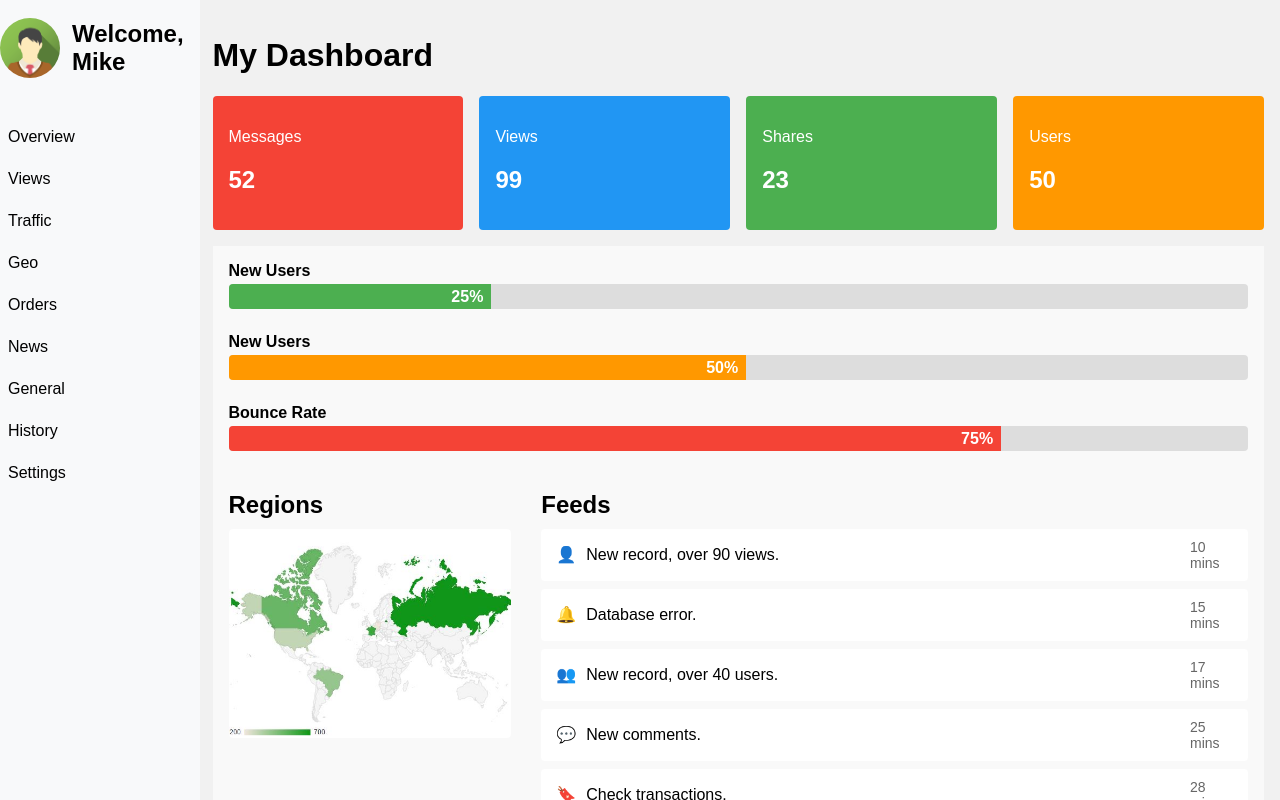
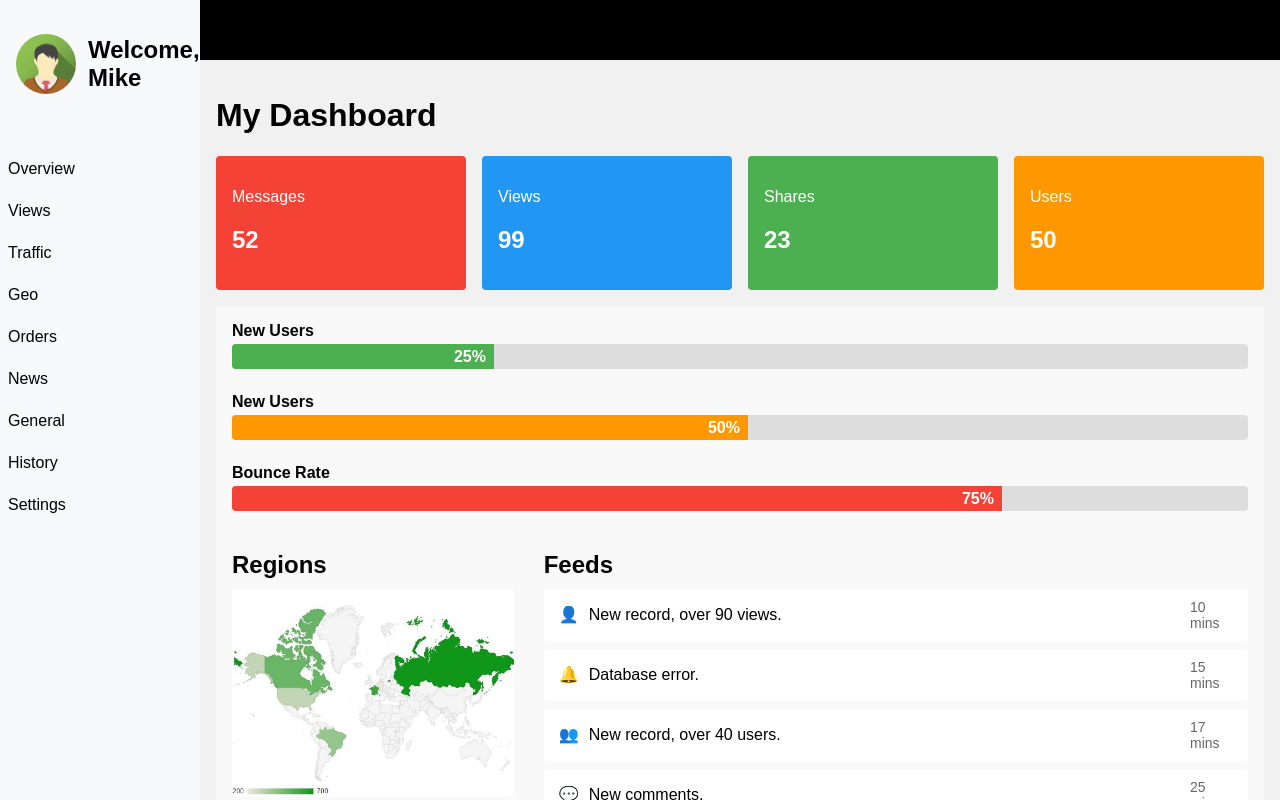
Before and after one commit to Jaeho777/clone-code, a React (Create React App) app: page / in a window 1280 px wide. Shown: the top 800 px of the page. Built offline with nearby package versions, Linux system fonts and the light colour scheme.

Commit message:
최종 미디어쿼리 수정

```diff
--- a/src/App.css
+++ b/src/App.css
@@ -1,37 +1,37 @@
 .app-container {
-  display: flex;
+  position: relative;
   height: 100%;
-  margin: 0;
   font-family: Arial, sans-serif;
   overflow: hidden;
 }
 .main-content {
-  margin-left: 120px;
-  width:100%;
-  display: flex;
-  flex-direction: column;
+  margin-top: 60px;
+  margin-left: 200px;
+  height: auto;
+  overflow-y: auto;
   background-color: #f1f1f1;
 }
-@media (max-width: 1200px) {
+
+
+
+@media (max-width: 1024px) {
   .app-container {
     height: 100%;
   }
 }
-
-@media (max-width: 768px) {
+@media (max-width: 1024px) {
   .app-container {
     flex-direction: column;
   }
 }
-
-@media (max-width: 992px) {
+@media (max-width: 1024px) {
   .app-container {
     flex-direction: column;
   }
 }
-@media (max-width: 992px) {
+@media (max-width: 1024px) {
   .main-content {
     padding: 10px;
-    margin-left: 0px;
+    margin-left: 0;
   }
 }
--- a/src/App.js
+++ b/src/App.js
@@ -1,23 +1,19 @@
-import React from 'react';
-import Sidebar from './components/Sidebar';
-import Header from './components/Header';
-import Dashboard from './components/Dashboard';
-import './App.css';
+import React from 'react'
+import Sidebar from './components/Sidebar'
+import Header from './components/Header'
+import Dashboard from './components/Dashboard'
+import './App.css'
 
 function App() {
   return (
-
     <div className="app-container">
+      <Sidebar />
       <Header />
-      <Sidebar />
-
-
       <div className="main-content">
-
         <Dashboard />
       </div>
     </div>
-  );
+  )
 }
 
 export default App;
--- a/src/components/Dashboard.css
+++ b/src/components/Dashboard.css
@@ -25,12 +25,12 @@
 .orange {
   background-color: #ff9800;
 }
-  @media (max-width: 1200px) {
+@media (max-width: 1024px) {
   .stats-cards {
     gap: 12px;
   }
 }
-  @media (max-width: 992px) {
+@media (max-width: 768px) {
   .stats-cards {
     flex-direction: column;
   }
--- a/src/components/Header.css
+++ b/src/components/Header.css
@@ -1,32 +1,22 @@
 .header-bar {
+  position: fixed;
+  width: 100%;
+  height: 60px;
   display: flex;
-    flex-direction: row-reverse;
   justify-content: space-between;
   align-items: center;
   background-color: #000;
   color: #fff;
-    padding: 8px 16px;
+  padding: 0 16px;
+  z-index: 10;
 }
 .logo {
   font-size: 20px;
 }
 
-  @media (max-width: 1200px) {
-    .logo {
-      font-size: 20px;
-    }
-  }
-  @media (max-width: 992px) {
+@media (max-width: 1024px) {
   .header-bar {
     flex-direction: column;
     align-items: flex-start;
   }
-    .header-right {
-      margin-top: 8px;
 }
-  }
-  @media (max-width: 768px) {
-    .header-right .icon {
-      margin-left: 8px;
-    }
-  }
--- a/src/components/Overview.js
+++ b/src/components/Overview.js
@@ -1,71 +1,55 @@
-import React from "react";
-import "./Overview.css";
+import React from "react"
+import "./Overview.css"
 
 function Overview() {
   const recentUsers = [
     { id: 1, name: "Mike", avatar: "/components/w3school/avatar2.png" },
     { id: 2, name: "Jill", avatar: "/components/w3school/avatar5.png" },
-    { id: 3, name: "Jane", avatar: "/components/w3school/avatar6.png" },
-  ];
-
+    { id: 3, name: "Jane", avatar: "/components/w3school/avatar6.png" }
+  ]
   const recentComments = [
     {
       id: 1,
       name: "John",
       date: "Sep 29, 2014, 9:12 PM",
       avatar: "/components/w3school/avatar3.png",
-      text: "Keep up the GREAT work! I am cheering for you!! Lorem ipsum dolor sit amet...",
+      text: "Keep up the GREAT work! I am cheering for you!! Lorem ipsum dolor sit amet..."
     },
     {
       id: 2,
       name: "Bo",
       date: "Sep 28, 2014, 10:15 PM",
       avatar: "/components/w3school/avatar1.png",
-      text: "Sed do eiusmod tempor incididunt ut labore et dolore magna aliqua...",
-    },
-  ];
-
+      text: "Sed do eiusmod tempor incididunt ut labore et dolore magna aliqua..."
+    }
+  ]
   return (
     <div className="overview-container">
       <div className="bars-section">
-      <div className="bar-block">
+        <div className="bar-block">
           <label>New Users</label>
           <div className="bar green">
-            <div className="bar-fill" style={{ width: "25%" }}>
-              25%
-            </div>
+            <div className="bar-fill" style={{ width: "25%" }}>25%</div>
           </div>
         </div>
-
         <div className="bar-block">
           <label>New Users</label>
           <div className="bar orange">
-            <div className="bar-fill" style={{ width: "50%" }}>
-              50%
-            </div>
+            <div className="bar-fill" style={{ width: "50%" }}>50%</div>
           </div>
         </div>
         <div className="bar-block">
           <label>Bounce Rate</label>
           <div className="bar red">
-            <div className="bar-fill" style={{ width: "75%" }}>
-              75%
-            </div>
+            <div className="bar-fill" style={{ width: "75%" }}>75%</div>
           </div>
         </div>
       </div>
-
       <div className="dashboard-main">
-      <div className="dashboard-regions">
+        <div className="dashboard-regions">
           <h2>Regions</h2>
-          <img
-            src="/components/w3school/region.jpg"
-            alt="Map"
-            className="regions-map"
-          />
+          <img src="/components/w3school/region.jpg" alt="Map" className="regions-map" />
         </div>
-
-
         <div className="dashboard-feeds">
           <h2>Feeds</h2>
           <div className="feed-item">
@@ -73,45 +57,38 @@ function Overview() {
             <div className="feed-text">New record, over 90 views.</div>
             <div className="feed-time">10 mins</div>
           </div>
-
           <div className="feed-item">
             <span className="feed-icon">🔔</span>
             <div className="feed-text">Database error.</div>
             <div className="feed-time">15 mins</div>
           </div>
-
           <div className="feed-item">
             <span className="feed-icon">👥</span>
             <div className="feed-text">New record, over 40 users.</div>
             <div className="feed-time">17 mins</div>
           </div>
-
           <div className="feed-item">
             <span className="feed-icon">💬</span>
             <div className="feed-text">New comments.</div>
             <div className="feed-time">25 mins</div>
           </div>
-
           <div className="feed-item">
             <span className="feed-icon">🔖</span>
             <div className="feed-text">Check transactions.</div>
             <div className="feed-time">28 mins</div>
           </div>
-
           <div className="feed-item">
             <span className="feed-icon">💻</span>
             <div className="feed-text">CPU overload.</div>
             <div className="feed-time">35 mins</div>
           </div>
-
           <div className="feed-item">
             <span className="feed-icon">🔗</span>
             <div className="feed-text">New shares.</div>
             <div className="feed-time">39 mins</div>
           </div>
         </div>
-        </div>
-
+      </div>
       <div className="bottom-section">
         <div className="countries-panel">
           <h3>Countries</h3>
@@ -151,27 +128,21 @@ function Overview() {
           </table>
           <button className="more-btn">More Countries ➔</button>
         </div>
-
         <div className="recent-users-section">
           <h3>Recent Users</h3>
           <div className="recent-users-card">
-            {recentUsers.map((user) => (
+            {recentUsers.map(user => (
               <div className="recent-user-item" key={user.id}>
-                <img
-                  src={user.avatar}
-                  alt={user.name}
-                  className="recent-user-avatar"
-                />
+                <img src={user.avatar} alt={user.name} className="recent-user-avatar" />
                 <span className="recent-user-name">{user.name}</span>
               </div>
             ))}
           </div>
         </div>
       </div>
-
       <div className="recent-comments-section">
         <h3>Recent Comments</h3>
-        {recentComments.map((comment) => (
+        {recentComments.map(comment => (
           <div className="comment-item" key={comment.id}>
             <div className="comment-avatar">
               <img src={comment.avatar} alt={comment.name} />
@@ -186,14 +157,13 @@ function Overview() {
           </div>
         ))}
       </div>
-
       <FooterStats />
       <Footer />
     </div>
-  );
+  )
 }
 
-export default Overview;
+export default Overview
 
 function FooterStats() {
   return (
@@ -224,7 +194,7 @@ function FooterStats() {
         </ul>
       </div>
     </div>
-  );
+  )
 }
 
 function Footer() {
@@ -233,5 +203,5 @@ function Footer() {
       <p>FOOTER</p>
       <p>Powered by w3.css</p>
     </div>
-  );
+  )
 }
--- a/src/components/Sidebar.css
+++ b/src/components/Sidebar.css
@@ -1,77 +1,49 @@
 .sidebar {
   width: 200px;
-  z-index: 3;
   position: fixed;
+  height: 100%;
   background-color: #f8f9fa;
-  box-sizing: border-box;
   overflow: hidden;
-  height: 100%;
+  z-index: 20;
 }
-
 .sidebar-header {
   display: flex;
   align-items: center;
+  padding: 16px;
   margin-bottom: 24px;
 }
-
 .avatar {
   width: 60px;
   height: 60px;
   border-radius: 50%;
   margin-right: 12px;
 }
-
 .header-text {
   display: flex;
   flex-direction: column;
   justify-content: center;
 }
-
-
 .header-icons {
   display: flex;
   gap: 12px;
   font-size: 20px;
 }
-
 .menu {
   list-style: none;
   padding: 0;
   margin: 0;
 }
-
 .menu li {
   margin: 8px 0;
   cursor: pointer;
   padding: 8px;
   border-radius: 4px;
 }
-
 .menu li:hover {
   background-color: #e3e3e3;
 }
-
-@media (max-width: 1200px) {
-  .sidebar {
-    width: 200px;
-  }
-}
-
-@media (max-width: 992px) {
+@media (max-width: 768px) {
   .sidebar {
     display: none;
   }
-  .menu {
-    display: none;
-  }
-  .menu li {
-    display: none;
-  }
 }
-
-@media (max-width: 768px) {
-  .menu li {
-    font-size: 14px;
-    padding: 6px;
-  }
-}
--- a/src/components/Sidebar.js
+++ b/src/components/Sidebar.js
@@ -1,22 +1,16 @@
-import React from 'react';
-import './Sidebar.css';
+import React from 'react'
+import './Sidebar.css'
 
 function Sidebar() {
   return (
     <div className="sidebar">
       <div className="sidebar-header">
-        <img
-          className="avatar"
-          src="/components/w3school/avatar2.png"
-        />
+        <img className="avatar" src="/components/w3school/avatar2.png" alt="Avatar" />
         <div className="header-text">
           <h2>Welcome, Mike</h2>
-          <div className="header-icons">
-
-          </div>
+          <div className="header-icons"></div>
         </div>
       </div>
-
       <ul className="menu">
         <li>Overview</li>
         <li>Views</li>
@@ -29,7 +23,7 @@ function Sidebar() {
         <li>Settings</li>
       </ul>
     </div>
-  );
+  )
 }
 
-export default Sidebar;
+export default Sidebar
```
Also changed, not shown: src/components/Dashboard.js (+5 -7 lines), src/components/Header.js (+4 -4 lines), src/components/Overview.css (+2 -19 lines). Lines whose indentation alone changed are shown as unchanged.
